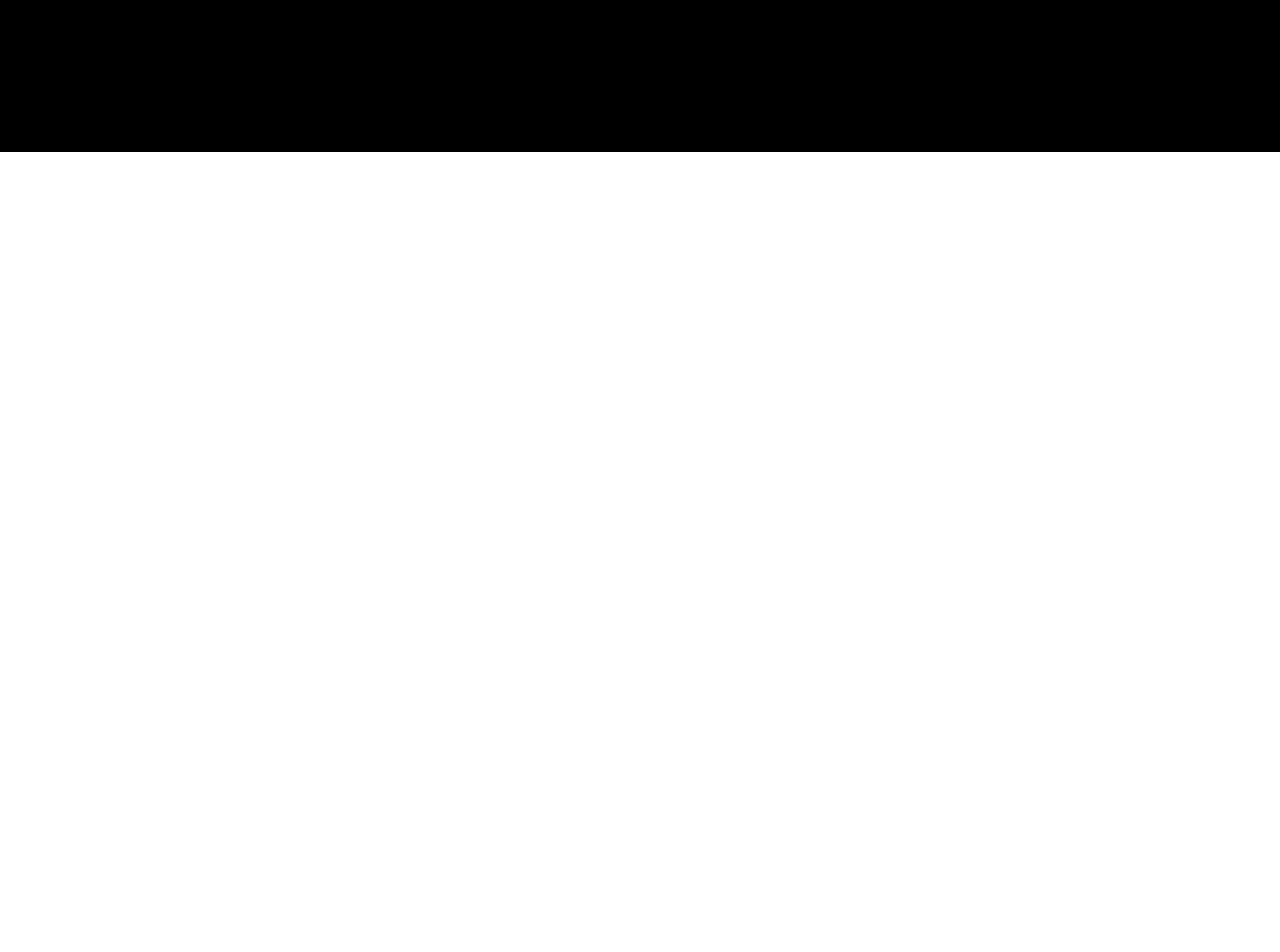
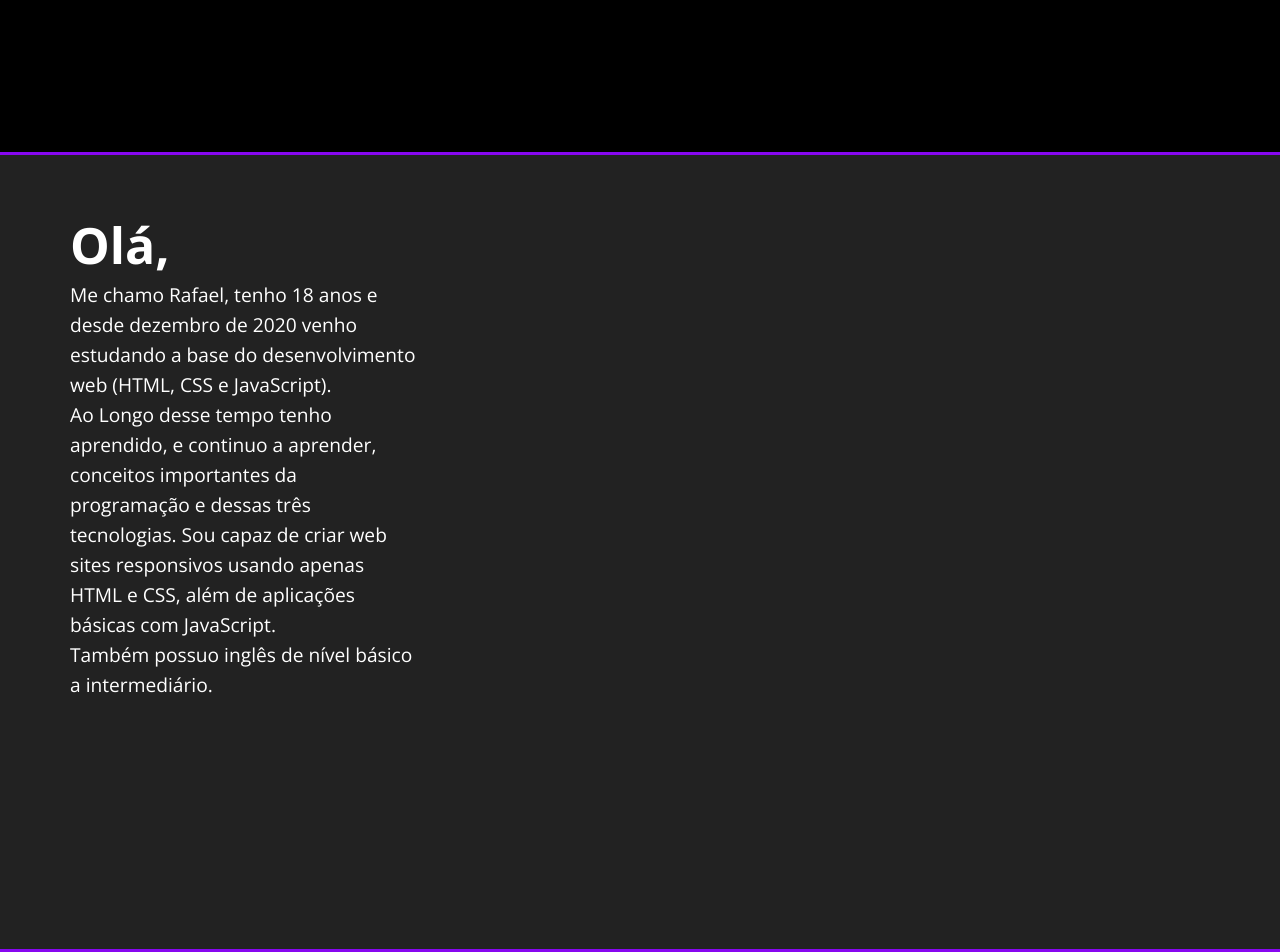
Before and after one commit to rafatavares03/dev, a plain HTML site: page index.html in a window 1280 px wide. Shown: the part 648-1600 px from the top of the page. Before the commit the page ends 800 px from the top, so only its background shows below. Drawn offline with nearby package versions, Linux system fonts and the light colour scheme.

Commit message:
about text

```diff
--- a/assets/css/style.css
+++ b/assets/css/style.css
@@ -103,3 +103,33 @@ body {
 .social a > img:hover {
     background-color: #6d03f8;
 }
+
+.sobre {
+    height: 100vh;
+    border-top: solid 3px #8707F0;
+    border-bottom: solid 3px #8707F0;
+    background-color: #222;
+}
+
+.sobre-container {
+    max-width: 1140px;
+    padding: 75px 0px;
+    display: flex;
+    justify-content: space-between;
+    margin: auto;
+}
+
+.sobre-text {
+    max-width: 350px;
+    line-height: 30px;
+}
+
+.sobre-text h1 {
+    font-size: 50px;
+    margin-bottom: 20px
+}
+
+.sobre-text p {
+    font-weight: 300;
+    font-size: 1.2rem;
+}
--- a/index.html
+++ b/index.html
@@ -32,6 +32,18 @@
                 </nav>
             </div>
         </section>
+        <section class="sobre" id="sobre">
+            <div class="sobre-container">
+                <div class="sobre-text">
+                    <h1>Olá,</h1>
+                    <p>Me chamo Rafael, tenho 18 anos e desde dezembro de 2020 venho estudando a base do desenvolvimento web (HTML, CSS e JavaScript).</p>
+                    <p>Ao Longo desse tempo tenho aprendido, e continuo a aprender, conceitos importantes da programação e dessas três tecnologias.
+                        Sou capaz de criar web sites responsivos usando apenas HTML e CSS, além de aplicações básicas com JavaScript.
+                    </p>
+                    <p>Também possuo inglês de nível básico a intermediário.</p>
+                </div>
+            </div>
+        </section>
     </main>
 </body>
 </html>
```
